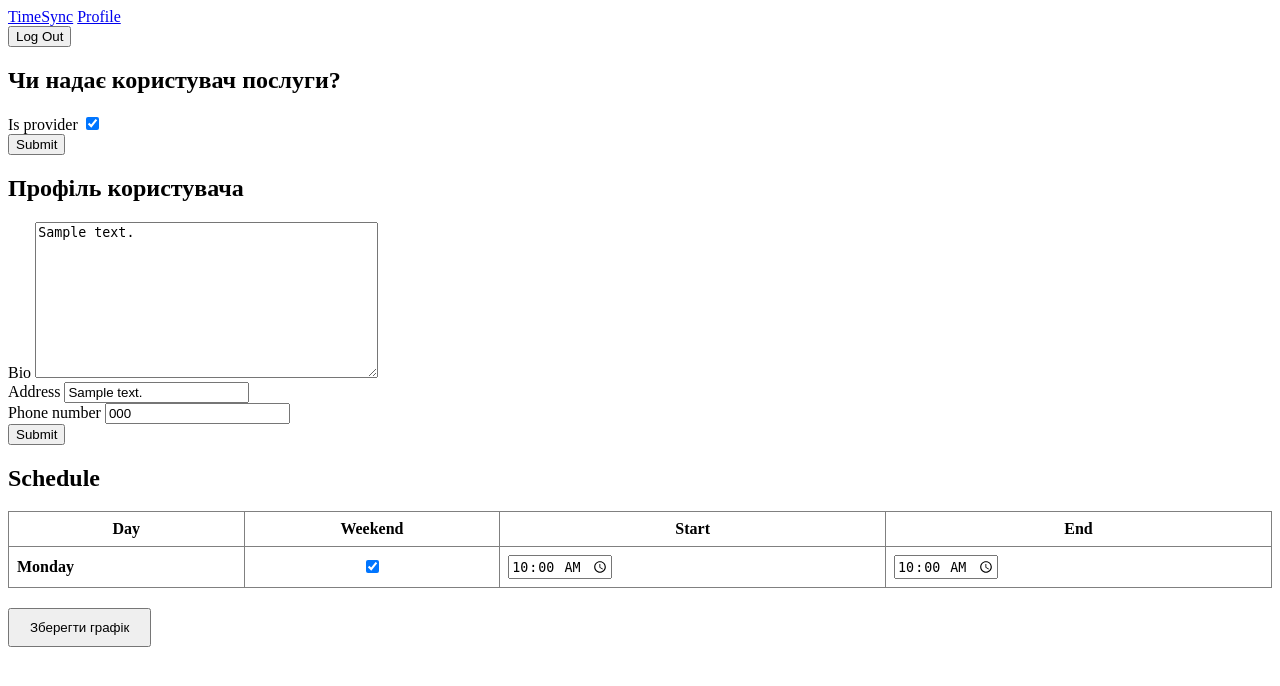
After one commit to NayTmk/TimeSync, a Django app: a page that uses main/templates/base.html in a window 1280 px wide. The commit adds this page. Shown: the top 686 px of the page. Run offline with Django 5.2, Linux system fonts and the light colour scheme; a user stored in the database is signed in; tables that the repository leaves empty hold one stand-in row (values such as "Sample post").

Commit message:
feat: add settings view

```diff
--- a/main/templates/base.html
+++ b/main/templates/base.html
@@ -11,6 +11,7 @@
 <body>
     <a href="{% url 'home' %}">TimeSync</a>
     {% if user.is_authenticated %}
+        <a href="{% url 'profile-settings' user.slug %}">Profile</a>
         <form action="{% url 'logout' %}" method="post">
             {% csrf_token %}
             <button type="submit">Log Out</button>
--- /dev/null
+++ b/main/templates/users/user_page.html
@@ -0,0 +1,103 @@
+{% extends 'base.html' %}
+{% block 'content' %}
+<div>
+    <div>
+        <h2> Чи надає користувач послуги?</h2>
+        <form method="post">
+            {% csrf_token %}
+            {% for field in provider_form %}
+        <div>
+            {% if field.errors %}
+            <div>
+                {{ field.errors }}
+            </div>
+            {% endif %}
+            <div>
+                {{ field.label }} {{ field }}
+            </div>
+        </div>
+        {% endfor %}
+        <button type="submit" name="submit_provider">Submit</button>
+        </form>
+    </div>
+    <div>
+        <h2> Профіль користувача </h2>
+        <form method="post">
+            {% csrf_token %}
+            {% for field in profile_update_form %}
+        <div>
+            {% if field.errors %}
+            <div>
+                {{ field.errors }}
+            </div>
+            {% endif %}
+            <div>
+                {{ field.label }} {{ field }}
+            </div>
+        </div>
+        {% endfor %}
+        <button type="submit" name="submit_profile">Submit</button>
+        </form>
+    </div>
+    <div>
+        <h2>Schedule</h2>
+        <form method="post">
+            {% csrf_token %}
+            {{ working_days_formset.management_form }}
+
+            <table border="1" style="width: 100%; border-collapse: collapse;">
+                <thead>
+                    <tr>
+                        <th style="padding: 8px;">Day</th>
+                        <th style="padding: 8px;">Weekend</th>
+                        <th style="padding: 8px;">Start</th>
+                        <th style="padding: 8px;">End</th>
+                    </tr>
+                </thead>
+                <tbody>
+                    {% for form in working_days_formset %}
+                    <tr>
+                        <td style="padding: 8px;">
+                            {% for hidden in form.hidden_fields %}
+                                {{ hidden }}
+                            {% endfor %}
+
+                            <strong>{{ form.instance.get_day_display }}</strong>
+                        </td>
+
+                        <td style="padding: 8px; text-align: center;">
+                            {{ form.is_day_off }}
+                        </td>
+
+                        <td style="padding: 8px;">
+                            {{ form.start_time }}
+                            {% if form.start_time.errors %}
+                                <div style="color: red; font-size: 12px;">{{ form.start_time.errors }}</div>
+                            {% endif %}
+                        </td>
+
+                        <td style="padding: 8px;">
+                            {{ form.end_time }}
+                            {% if form.end_time.errors %}
+                                 <div style="color: red; font-size: 12px;">{{ form.end_time.errors }}</div>
+                            {% endif %}
+                        </td>
+                    </tr>
+                    {% if form.non_field_errors %}
+                    <tr>
+                        <td colspan="4" style="color: red;">{{ form.non_field_errors }}</td>
+                    </tr>
+                    {% endif %}
+                    {% endfor %}
+                </tbody>
+            </table>
+
+            <div style="margin-top: 20px;">
+                <button type="submit" name="submit_working_days" value="1" style="padding: 10px 20px;">
+                    Зберегти графік
+                </button>
+            </div>
+        </form>
+    </div>
+</div>
+{% endblock 'content' %}
--- a/main/users/forms.py
+++ b/main/users/forms.py
@@ -1,5 +1,10 @@
+from django import forms
 from django.contrib.auth.forms import UserCreationForm
 from django.contrib.auth import get_user_model
+from django.forms import inlineformset_factory
+from django.forms.widgets import TimeInput
+
+from users.models import Profile, WorkingDays
 
 
 class UserCreateForm(UserCreationForm):
@@ -8,3 +13,30 @@ class UserCreateForm(UserCreationForm):
         fields = [
             'username', 'first_name', 'last_name', 'email',
         ]
+
+
+class ProfileUpdateForm(forms.ModelForm):
+    class Meta:
+        model = Profile
+        fields = [
+            'bio', 'address', 'phone_number'
+        ]
+
+
+class ProviderStatusUpdate(forms.ModelForm):
+    class Meta:
+        model = get_user_model()
+        fields = ['is_provider']
+
+
+WorkingDaysSet = inlineformset_factory(
+    Profile,
+    WorkingDays,
+    fields=['is_day_off', 'start_time', 'end_time'],
+    extra=0,
+    can_delete=False,
+    widgets={
+        'start_time': TimeInput(format='%H:%M', attrs={'type': 'time'}),
+        'end_time': TimeInput(format='%H:%M', attrs={'type': 'time'})
+    }
+)
--- a/main/users/models.py
+++ b/main/users/models.py
@@ -1,12 +1,25 @@
-from datetime import time
 from django.db import models
 from django.contrib.auth import get_user_model
+from django.utils.crypto import get_random_string
 from django.utils.translation import gettext_lazy as _
 from django.contrib.auth.models import AbstractUser
 
 
 class CustomUser(AbstractUser):
     is_provider = models.BooleanField(default=False)
+    slug = models.SlugField(unique=True, blank=True)
+
+    def save(self, *args, **kwargs):
+        if not self.slug:
+            slug = self._get_unique_slug()
+            self.slug = slug
+        super().save()
+
+    def _get_unique_slug(self):
+        unique_slug = get_random_string(length=8)
+        while self.__class__.objects.filter(slug=unique_slug).exists():
+            unique_slug = get_random_string(length=8)
+        return unique_slug
 
 
 class WorkingDays(models.Model):
@@ -24,8 +37,12 @@ class WorkingDays(models.Model):
         default=None, null=True
     )
     is_day_off = models.BooleanField(default=True)
-    start_time = models.TimeField(default=time(9, 0))
-    end_time = models.TimeField(default=time(18, 0))
+    start_time = models.TimeField(
+        default=None, null=True, blank=True
+    )
+    end_time = models.TimeField(
+        default=None, null=True, blank=True
+    )
 
     profile = models.ForeignKey(
         'Profile', on_delete=models.CASCADE,
@@ -37,10 +54,10 @@ class Profile(models.Model):
     bio = models.TextField(blank=True)
     address = models.CharField(max_length=255, blank=True)
     phone_number = models.CharField(
-        max_length=15, blank=True, unique=True
+        max_length=15, blank=True, unique=True, null=True
     )
     user = models.OneToOneField(
-        get_user_model(), on_delete=models.PROTECT,
+        get_user_model(), on_delete=models.CASCADE,
         related_name='profile'
     )
 
@@ -48,17 +65,20 @@ class Profile(models.Model):
         return f'Profile of {self.user}'
 
     def save(self, *args, **kwargs):
-        is_new = self.pk is None
-
         super().save(*args, **kwargs)
 
-        if is_new:
-            self.create_new_schedule()
+        if self.user.is_provider:
+            self.create_new_schedule(self.id)
 
-    def create_new_schedule(self):
-        days_list = []
-        for day_code, label in WorkingDays.DayOfWeek.choices:
-            days_list.append(
-                WorkingDays(day=day_code, profile=self)
-            )
-        WorkingDays.objects.bulk_create(days_list)
+    def create_new_schedule(self, profile_id):
+        try:
+            profile = WorkingDays.objects.filter(profile_id=profile_id).first()
+        except WorkingDays.DoesNotExist:
+            profile = None
+        if not profile:
+            days_list = []
+            for day_code, label in WorkingDays.DayOfWeek.choices:
+                days_list.append(
+                    WorkingDays(day=day_code, profile=self)
+                )
+            WorkingDays.objects.bulk_create(days_list)
--- a/main/users/urls.py
+++ b/main/users/urls.py
@@ -1,7 +1,7 @@
 from django.contrib.auth.views import LogoutView
 from django.urls import path
 
-from users.views import SignIn, SignUp
+from users.views import SignIn, SignUp, my_profile_page
 
 urlpatterns = [
     path('sign-in/', SignIn.as_view(), name='sign-in'),
@@ -10,4 +10,9 @@ urlpatterns = [
         'logout/', LogoutView.as_view(next_page='sign-in'),
         name='logout'
     ),
+    #path('profile/<slug:slug>/', name='profile'),
+    path(
+        'profile-settings/<slug:slug>/', my_profile_page,
+        name='profile-settings'
+    ),
 ]
--- a/main/users/views.py
+++ b/main/users/views.py
@@ -1,9 +1,16 @@
+from django.contrib.auth.decorators import login_required
+from django.db import connection
+from django.shortcuts import redirect, render, get_object_or_404
+from django.urls import reverse_lazy
+from django.http import HttpResponseForbidden
 from django.contrib.auth import get_user_model
 from django.contrib.auth.views import LoginView
-from django.urls import reverse_lazy
 from django.views.generic import CreateView
 
-from users.forms import UserCreateForm
+from users.forms import (
+    UserCreateForm, ProviderStatusUpdate,
+    ProfileUpdateForm, WorkingDaysSet
+)
 
 
 class SignUp(CreateView):
@@ -16,3 +23,67 @@ class SignUp(CreateView):
 class SignIn(LoginView):
     template_name = 'users/sign-in.html'
     redirect_authenticated_user = True
+
+
+@login_required
+def my_profile_page(request, slug):
+    user_qs = (get_user_model()
+               .objects.select_related('profile')
+               )
+    user = get_object_or_404(user_qs, slug=slug)
+    profile = user.profile
+
+    if request.user.id != user.id:
+        return HttpResponseForbidden(
+            'You do not have permission to view this resource.'
+        )
+
+    provider_form = ProviderStatusUpdate(
+        (request.POST
+            if request.method == 'POST'
+            and 'submit_provider' in request.POST
+         else None),
+        instance=user,
+        prefix='provider_form'
+    )
+    profile_update_form = ProfileUpdateForm(
+        (request.POST
+            if request.method == 'POST'
+            and 'submit_profile' in request.POST
+         else None),
+        instance=profile,
+        prefix='profile_update_form'
+    )
+    working_days_formset = WorkingDaysSet(
+        (request.POST
+            if request.method == 'POST'
+            and 'submit_working_days' in request.POST
+         else None),
+        instance=profile,
+        prefix='working_days_formset'
+    )
+
+    if request.method == 'POST':
+        if 'submit_provider' in request.POST:
+            if provider_form.is_valid():
+                provider_form.save()
+                return redirect('profile-settings', slug)
+
+        if 'submit_profile' in request.POST:
+            if profile_update_form.is_valid():
+                profile_update_form.save()
+                return redirect('profile-settings', slug)
+
+        if 'submit_working_days' in request.POST:
+            if working_days_formset.is_valid():
+                working_days_formset.save()
+                return redirect('profile-settings', slug)
+
+    return render(
+        request, 'users/user_page.html',
+        {
+            'provider_form': provider_form,
+            'profile_update_form': profile_update_form,
+            'working_days_formset': working_days_formset
+        }
+    )
```
Also changed, not shown: main/core/migrations/0001_initial.py, main/core/migrations/0002_initial.py, main/users/migrations/0001_initial.py, main/users/migrations/0002_customuser_slug_alter_profile_phone_number_and_more.py (added), main/users/migrations/0002_profile_workingdays.py (deleted), main/users/migrations/0003_alter_workingdays_end_time_and_more.py (added), main/users/migrations/0004_alter_workingdays_end_time_and_more.py (added).
